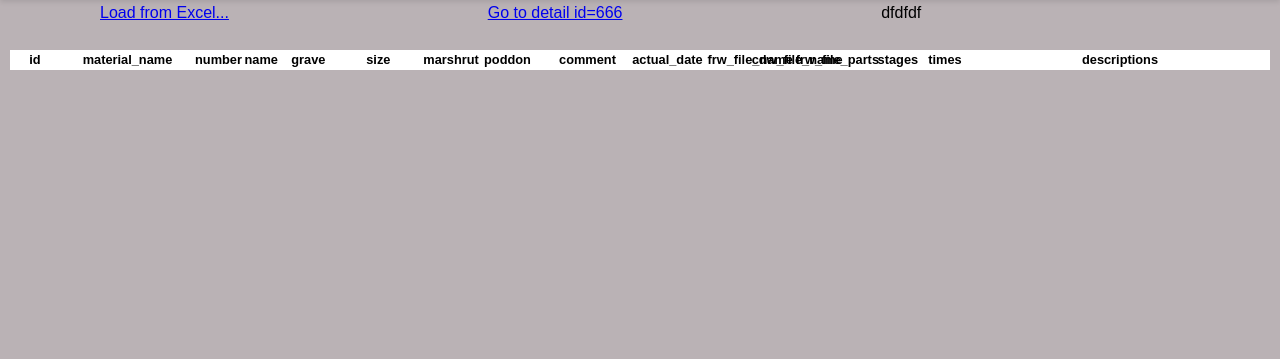
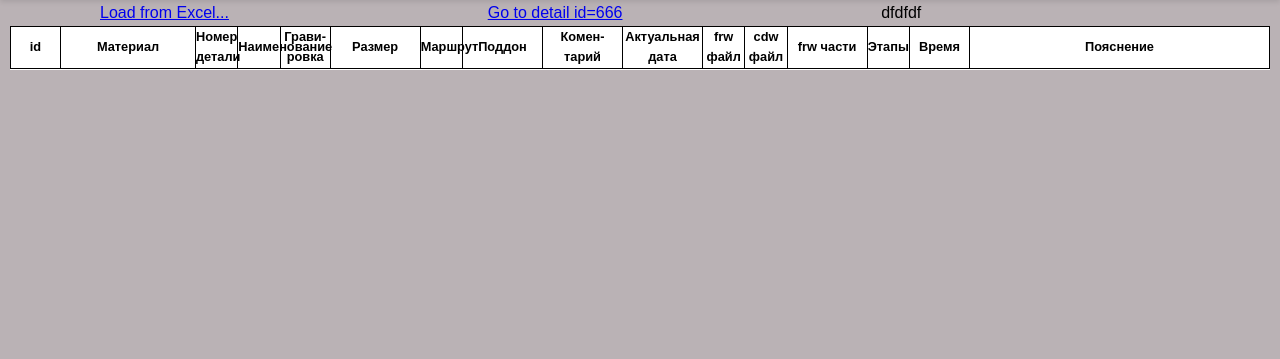
Before and after one commit to diedrainbow/DjangoProjects, a Django app: page /details_base in a window 1280 px wide. Shown: the part 61-420 px from the top of the page. Run offline with Django 3.2, Linux system fonts and the light colour scheme; data that the repository does not hold is empty.

Commit message:
чтото

```diff
--- a/DjangoProdactionControl/DetailsBase/static/DetailsBaseStyles.css
+++ b/DjangoProdactionControl/DetailsBase/static/DetailsBaseStyles.css
@@ -13,6 +13,21 @@ div.base_content_header {
 	position: fixed;
 	z-index: 999;
 	background: #bab2b5;
+}
+
+.head_table {
+    /* border: 1px solid #000; */
+	border-collapse: collapse;
+    width: 100%;
+	table-layout: fixed;
+	margin: 0 auto;
+	align-items: center;
+	font-size: 0.8rem;
+	background: #fff;
+}
+
+.head_table th {
+	border: 1px solid #000;
 }
 
 .details_table {
@@ -96,23 +111,33 @@ img.loadinf_gif {
 .comment_col 	{width: 80px;}
 .actdate_col 	{width: 80px;}
 .parts_col 		{width: 80px;}
-.times_col 		{width: 50px;}
+.times_col 		{width: 60px;}
 .descr_col 		{width: 300px;}
 
 dialog {
 	/* width: 800; */
-	margin: 0 auto;
+	margin: auto auto;
 	padding: 20px;
-	margin-top: 250px;
+	/* margin-top: 80px; */
 	align-items: center;
 	/* font-size: 0.8rem; */
 	background: #bab2b5;
+	border-radius: 8px;
+    box-shadow: 0 4px 10px rgba(0, 0, 0, 0.2);
 }
 
-dialog::backdrop {
-    background-color: rgb(0 0 0 / 0.6);
-    backdrop-filter: blur(10px);
-	position: fixed;
-    inset: 0px;
-    background: rgba(0, 0, 0, 0.1);
+dialog input {
+	padding: 5px;
 }
+
+dialog button {
+	padding: 5px;
+}
+
+/* dialog::backdrop { */
+    /* background-color: rgb(0 0 0 / 0.6); */
+    /* backdrop-filter: blur(10px); */
+	/* position: fixed; */
+    /* inset: 0px; */
+    /* background: rgba(0, 0, 0, 0.1); */
+/* } */
--- a/DjangoProdactionControl/DetailsBase/templates/detailsBase.html
+++ b/DjangoProdactionControl/DetailsBase/templates/detailsBase.html
@@ -14,6 +14,32 @@
 	dfdfdf
 	<div id="dialog"></div>
 </div>
+
+<table class="head_table">
+<thead>
+<tr class="head_row">
+	<th class="id_col">id</th>
+	<th class="material_col">Материал</th>
+	<th>Номер детали</th>
+	<th>Наименование</th>
+	<th class="grave_col">Грави- ровка</th>
+	<th class="size_col">Размер</th>
+	<th>Маршрут</th>
+	<th class="poddon_col">Поддон</th>
+	<th class="comment_col">Комен- тарий</th>
+	<th class="actdate_col">Актуальная дата</th>
+
+	<th>frw файл</th>
+	<th>cdw файл</th>
+	<th class="parts_col">frw части</th>
+
+	<th>Этапы</th>
+	<th class="times_col">Время</th>
+	<th class="descr_col">Пояснение</th>
+</tr>
+</thead>
+</table>
+
 </div>
 
 <div class="base_content">
--- a/DjangoProdactionControl/DetailsBase/views.py
+++ b/DjangoProdactionControl/DetailsBase/views.py
@@ -1,6 +1,7 @@
 from django.shortcuts import render, redirect, get_object_or_404
 from django.http import HttpResponse
 from .models import Detail, SB, Material
+from .forms import DetailForm #, SB, Material
 from .excel import load_from_csv, load_SB_from_xlsx
 
 
@@ -84,27 +85,9 @@ def load_sb_row(request, sb_id):
 
     return HttpResponse(sb_row)
 
+
 def detail_dialog(request, detail_id):
-    dialog_str = f"""
-        <dialog
-        open="open"
-        id="modal"
-        aria-labelledby="heading"
-        >
-            <h2 id="heading">Detail = {detail_id} </h2>
-            <p>Результат этих кнопок одинаковый.</p>
-
-            <button type="button" onclick="window.closeMe.close()">
-                Закрыть с помощью JavaScript
-            </button>
-
-            <form method="dialog">
-                <!-- Если у тега <button> не указан type, то по-умолчанию он будет type="submit" ! -->
-                <button>
-                    Закрыть с помощью формы
-                </button>
-            </form>
-            ::backdrop
-        </dialog>
-    """
-    return HttpResponse(dialog_str)
+    detail = Detail.objects.get(id = detail_id)
+    detail_form = DetailForm(instance=detail)
+    context = {'detail_form': detail_form}
+    return render(request, 'detail_dialog.html', context)
```
Also changed, not shown: DjangoProdactionControl/DetailsBase/forms.py (added, +19 -0 lines), DjangoProdactionControl/DetailsBase/templates/SBBase.html (+15 -0 lines), DjangoProdactionControl/DetailsBase/templates/detail_dialog.html (added, +24 -0 lines), DjangoProdactionControl/DetailsBase/templates/materialsBase.html (+28 -0 lines).
